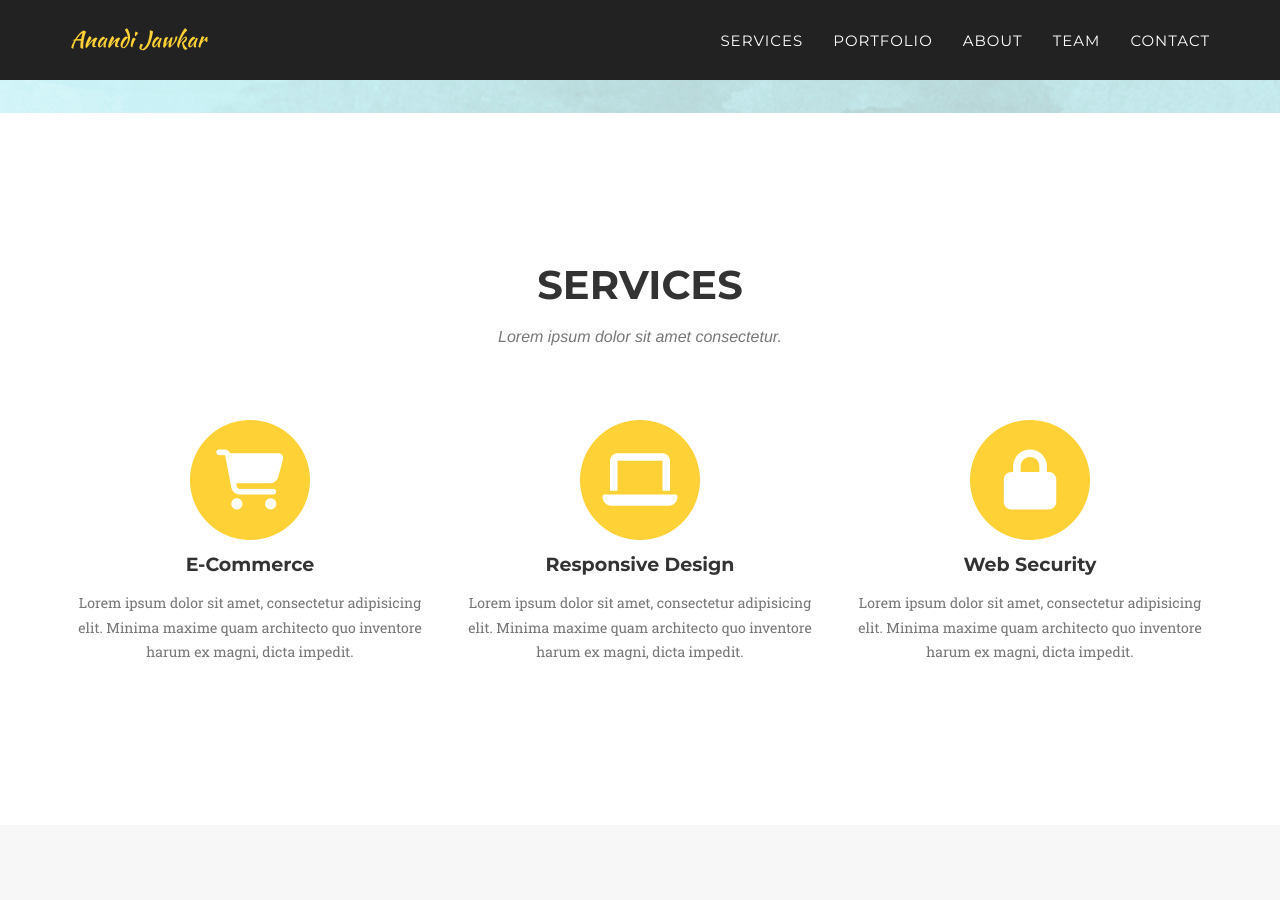
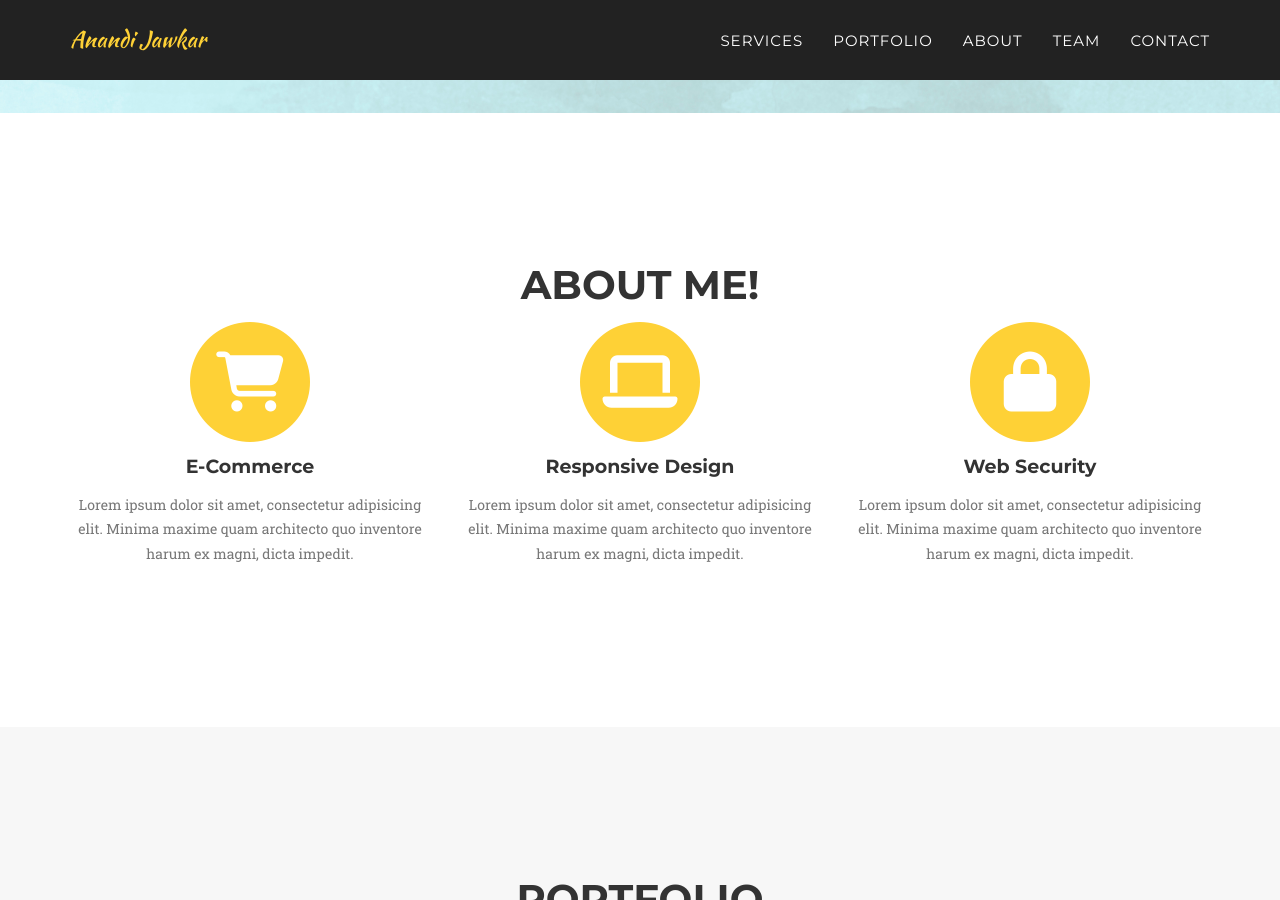
Before and after one commit to anandijawkar/aj, a Jekyll site: the page built from index.html, in a window 1280 px wide and 900 px high, scrolled down 645 px. Built offline with Jekyll 4.4.1, drawn with Linux system fonts in a browser that asks for light colours; nearby versions of some CDN libraries; some web fonts are replaced; library files that are not in the unit come from our copies.

Commit message:
Update services.html

```diff
--- a/_includes/services.html
+++ b/_includes/services.html
@@ -1,10 +1,9 @@
 <!-- Services Section -->
-    <section id="About me!">
+    <section id="services">
         <div class="container">
             <div class="row">
                 <div class="col-lg-12 text-center">
-                    <h2 class="section-heading">Services</h2>
-                    <h3 class="section-subheading text-muted">Lorem ipsum dolor sit amet consectetur.</h3>
+                    <h2 class="section-heading">About Me!</h2>
                 </div>
             </div>
             <div class="row text-center">
```
